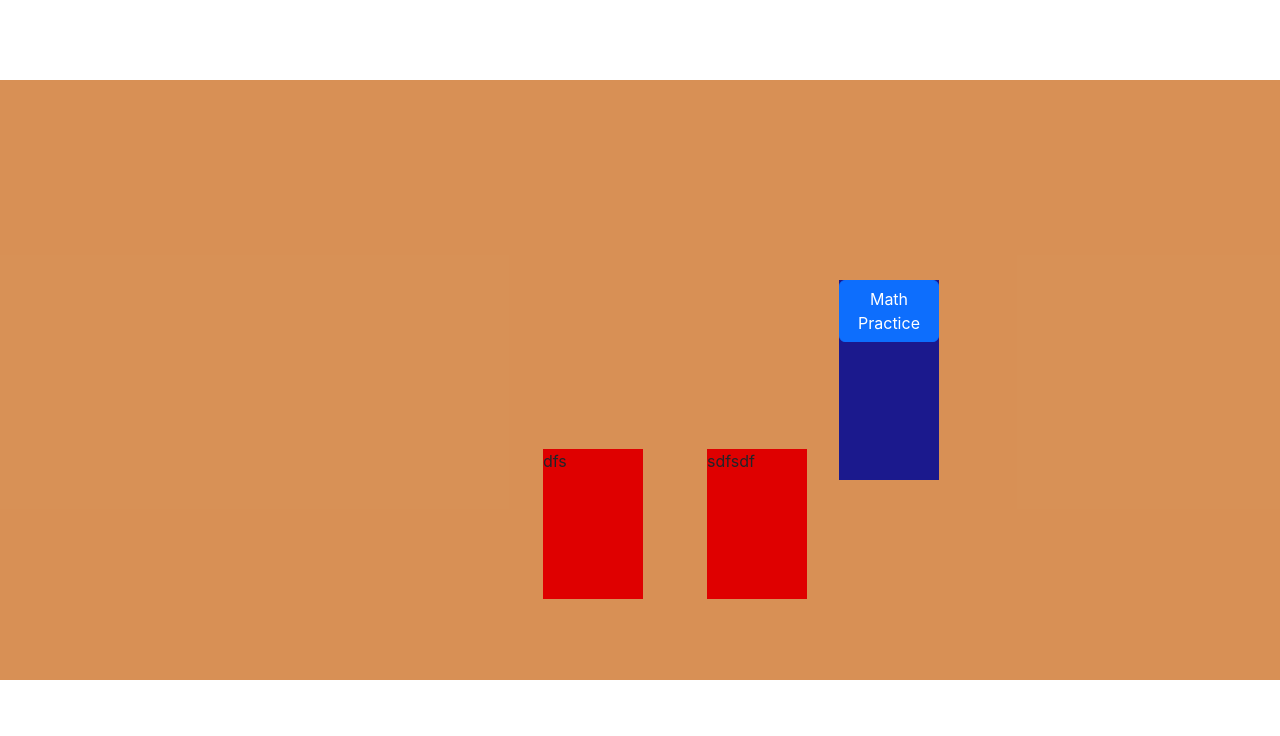
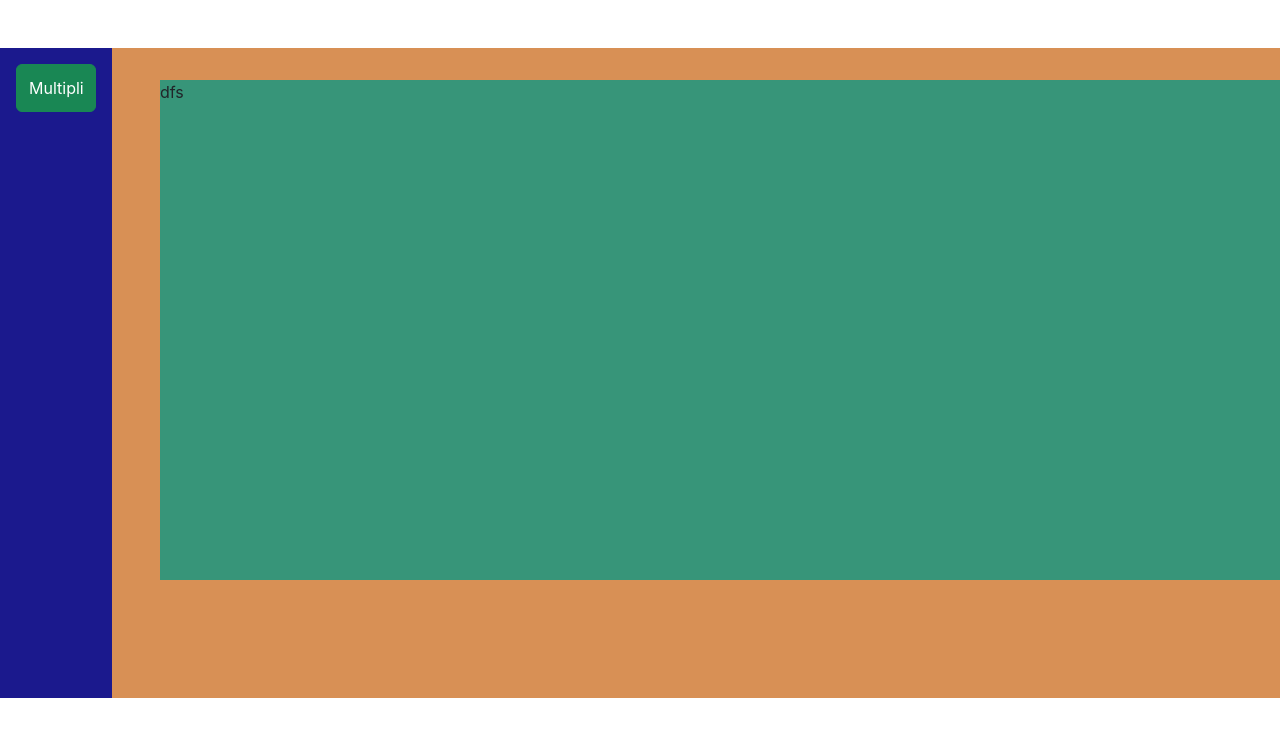
Before and after one commit to kambehba/YourProjectLab, a React (Create React App) app in the folder your-project-lab/: page / in a window 1280 px wide. Shown: the top 736 px of the page. Built offline with nearby package versions, Linux system fonts and the light colour scheme; the HTML template or start-up script is replaced by a standard one.

Commit message:
Working on the main content area

```diff
--- a/your-project-lab/src/App.css
+++ b/your-project-lab/src/App.css
@@ -18,17 +18,17 @@ html, body {margin: 0; height: 100%; overflow: hidden}
 .s2{
   display: flex;
   flex-direction: column;
-  width: 100px;
-  height: 150px;
+  width: 2000px;
+  height: 500px;
+  background-color: rgb(55, 149, 121);
   margin: 2rem;
-  margin-top: 20rem;
-  background-color: rgb(223, 0, 0);
 }
 
 .s3{
   display: flex;
-  width: 100px;
-  height: 200px;
+  width: 125px;
+  height: 650px;
+  margin-right: 1rem;
   flex-direction: column;
   background-color: rgb(27, 25, 141);
 }
@@ -38,14 +38,17 @@ html, body {margin: 0; height: 100%; overflow: hidden}
   flex-direction: row;
   background-color: rgba(202, 104, 23, 0.73);
   background-size: 100%;
-  height:600px;
-  align-items: center;
+  height:650px;
+  /* align-items: center; */
   justify-content: center;
   margin:0 auto;
-  margin-top: 5rem;
+  margin-top: 3rem;
+  width: 1450px;
+}
 
-
-
-  width: 1450px;
+.s5{
+width: 5rem;
+height: 3rem;
+margin: 1rem;
 
 }
--- a/your-project-lab/src/App.js
+++ b/your-project-lab/src/App.js
@@ -16,19 +16,15 @@ function App() {
     <div>
       <div className="s4">
 
+      <div className="s3">
+      <Button className="s5" variant="success">Multipli</Button>
+
+      </div>
       <div className="s2">
         dfs
       </div>
 
-      <div className="s2">
-      sdfsdf
-      </div>
 
-      <div className="s3">
-      <Button className="primary">Math Practice</Button>
-
-
-      </div>
 
       </div>
 
```
